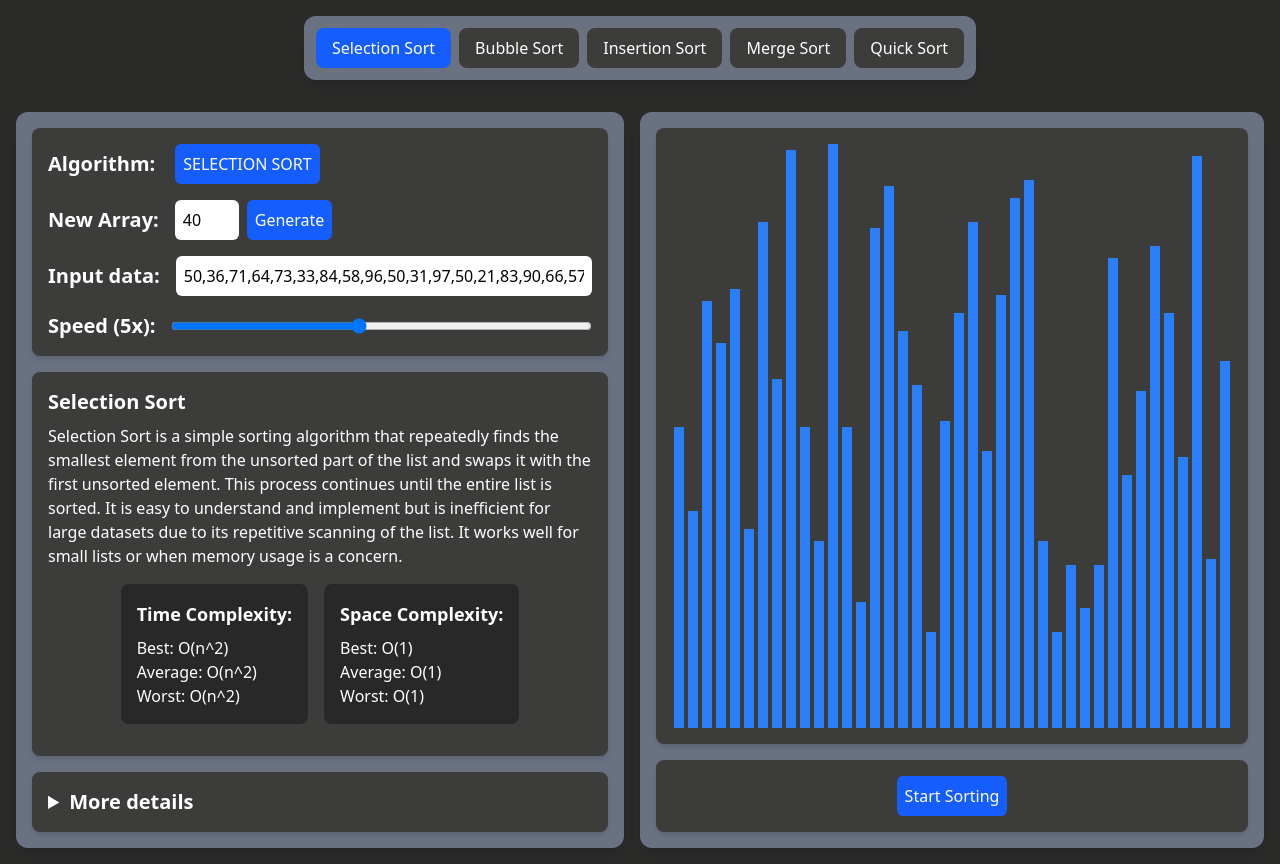
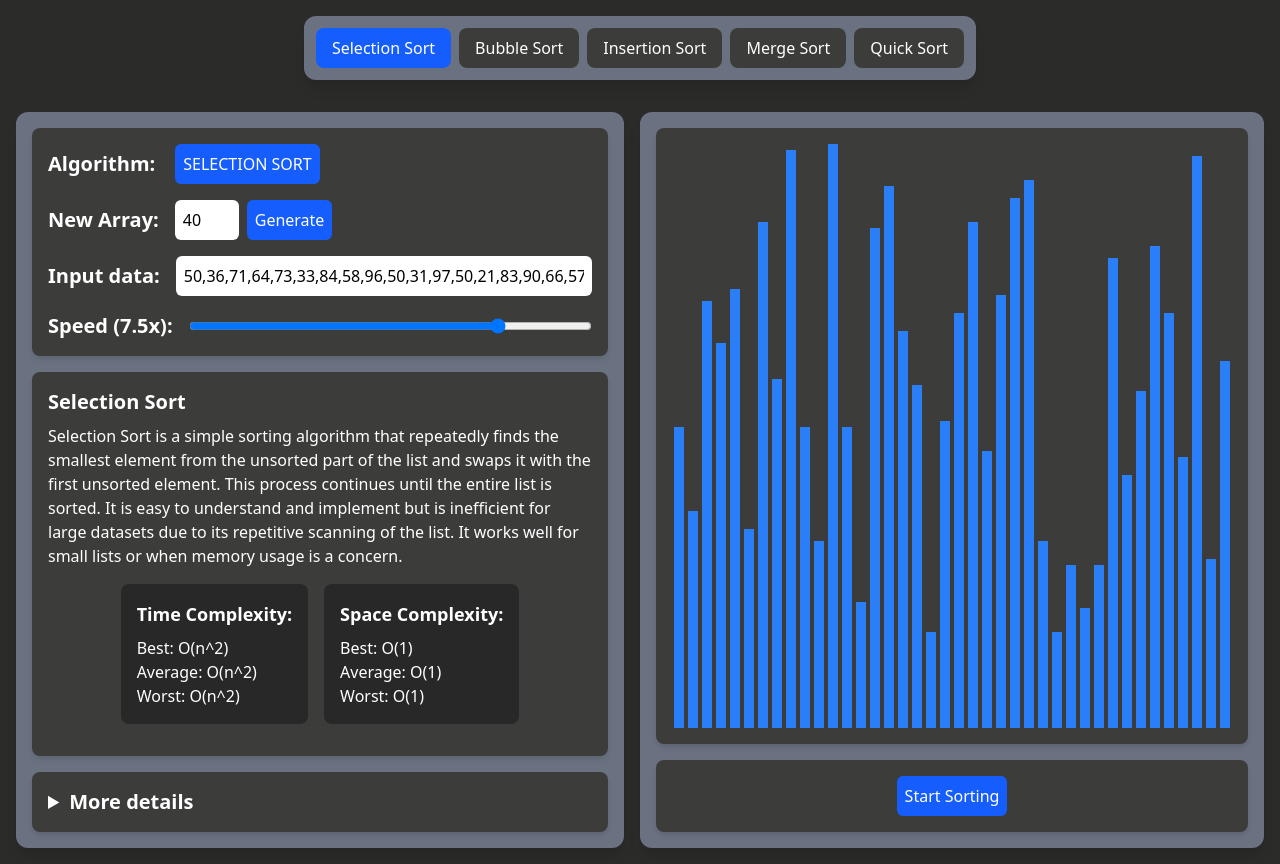
Before and after one commit to ErArbazAnsari/AlgoVisualizer, a React (Vite) app: page / in a window 1280 px wide. Built offline with nearby package versions, Linux system fonts and the light colour scheme.

Commit message:
animation speed increase dafaultly

```diff
--- a/src/components/AlgoVisualizer.jsx
+++ b/src/components/AlgoVisualizer.jsx
@@ -3,7 +3,7 @@ import React, { useEffect, useState } from "react";
 const AlgoVisualizer = () => {
     const [data, setData] = useState([]);
     const [sortingAlgo, setSortingAlgo] = useState("selection");
-    const [speedValue, setSpeedValue] = useState(5);
+    const [speedValue, setSpeedValue] = useState(7.5);
     const algoDetails = [
         {
             id: 1,
```
